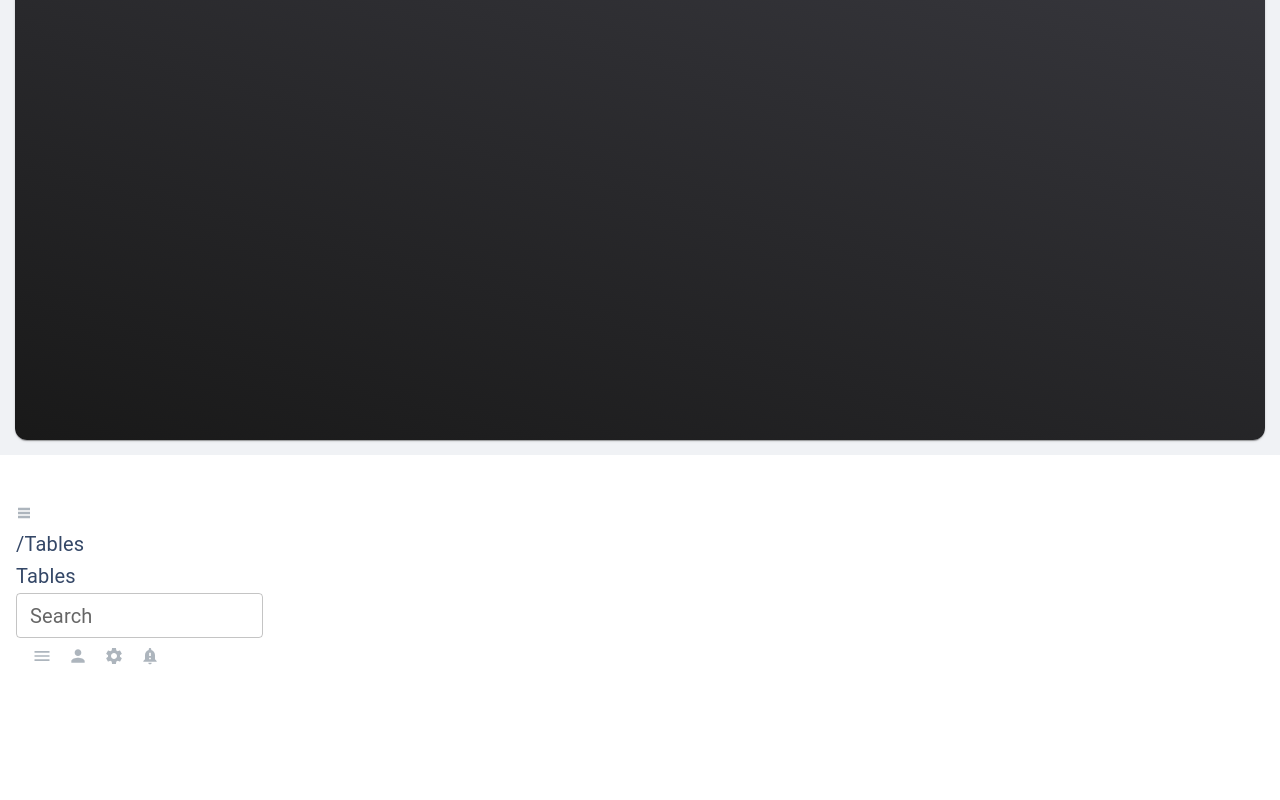
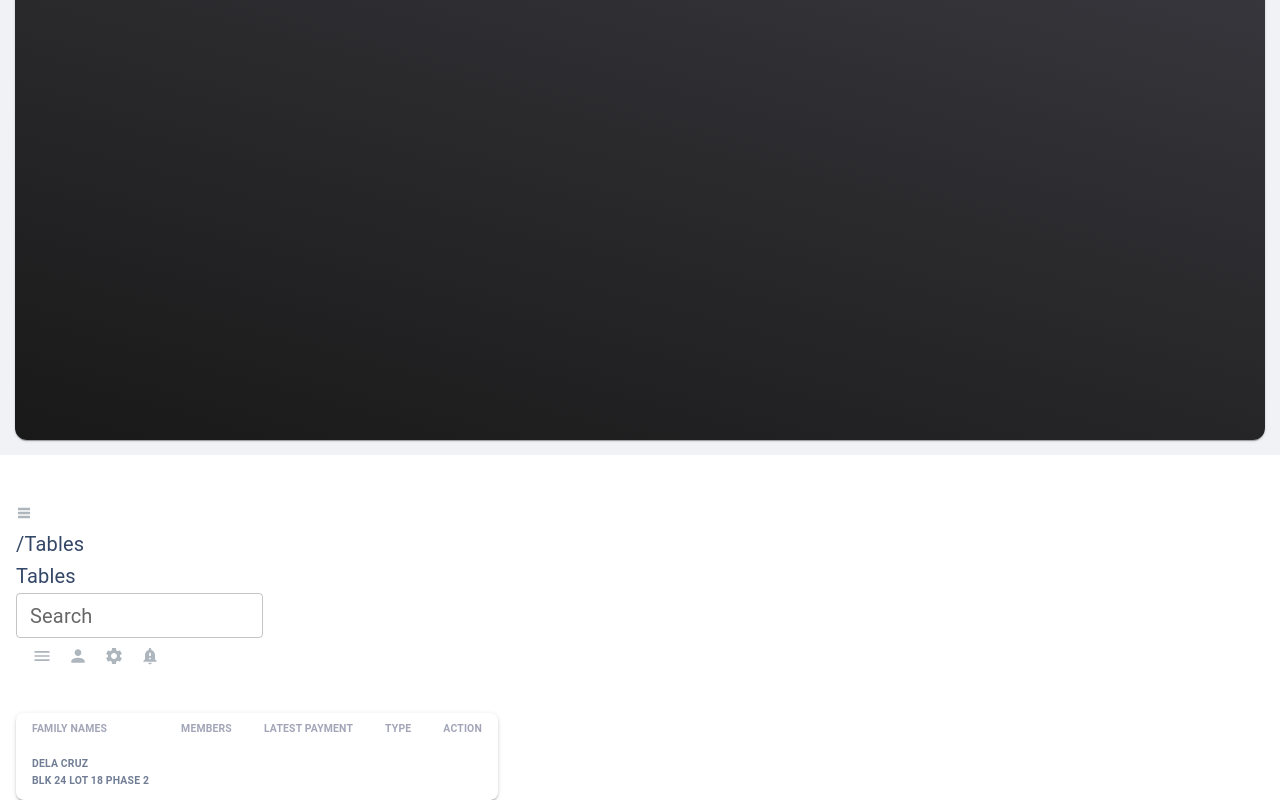
Before and after one commit to josepaulodelacruz/PA_Dashboard, a React (Vite) app: page /tables in a window 1280 px wide. Shown: the part 345-1145 px from the top of the page. Before the commit the page ends 1032 px from the top, so only its background shows below. Built offline with nearby package versions, Linux system fonts and the light colour scheme.

Commit message:
feat: ongoing tables body row

```diff
--- /dev/null
+++ b/src/Components/Table/TableCellWithAvatar.tsx
@@ -0,0 +1,26 @@
+import { useTheme } from '@mui/material/styles'
+
+interface TableCellWithAvatarProps {
+  avatar: string,
+  name: string,
+  subName: string
+}
+
+const TableCellWithAvatar = ({ avatar, name, subName} : TableCellWithAvatarProps ) => {
+  const theme = useTheme();
+  const { dark, primary } = theme.palette as { dark?: any, primary?: any }
+
+  return (
+    <div className="flex flex-row justify-start items-center">
+      <div className="rounded-full p-4 bg-blue-500">
+
+      </div>
+      <div className="flex flex-col pl-3">
+        <h6 style={{color: dark.main }}>{name}</h6>
+        <span className='text-[0.75rem] font-light' style={{color: dark.main}}>{subName}</span>
+      </div>
+    </div>
+  )
+}
+
+export default TableCellWithAvatar
--- a/src/Layouts/TemplateContainer/index.tsx
+++ b/src/Layouts/TemplateContainer/index.tsx
@@ -52,7 +52,7 @@ const TemplateContainer = () => {
 
 
   return (
-    <div className={`grid h-screen transition-all  duration-300 grid-cols[100%] ${_isSidebarOpen ? 'xl:grid-cols-[14%_86%]' : 'xl:grid-cols-[0_100%]'}`}>
+    <div className={`grid h-screen transition-all  duration-300 grid-cols[100%] ${_isSidebarOpen ? 'xl:grid-cols-[18%_82%]' : 'xl:grid-cols-[0_100%]'}`}>
 
       <Sidenav />
 
--- a/src/index.css
+++ b/src/index.css
@@ -25,3 +25,33 @@ body {
   background-color: rgb(240, 242, 245);
   height: 100vh;
 }
+
+.table-header-text {
+  margin: 0px;
+  font-size: 1rem;
+  line-height: 1.625;
+  font-family: Roboto, Helvetica, Arial, sans-serif;
+  font-weight: 700;
+  letter-spacing: 0.0075em;
+  opacity: 1;
+  text-transform: none;
+  vertical-align: unset;
+  text-decoration: none;
+  color: rgb(255, 255, 255);
+  display: flex;
+  justify-content: center;
+  align-items: center;
+}
+
+.column-header {
+  position: relative;
+  text-align: left;
+  opacity: 0.7;
+  background: transparent;
+  color: rgb(123, 128, 154);
+  box-shadow: none;
+  font-size: 0.65rem;
+  padding: 0.5rem 1rem 1em;
+  font-weight: 700;
+  text-transform: uppercase
+}
--- a/src/pages/Tables/index.tsx
+++ b/src/pages/Tables/index.tsx
@@ -2,18 +2,46 @@
 import Grid from '@mui/material/Grid'
 import Paper from '@mui/material/Paper'
 import DashboardLayout from "@/Layouts/DashboardLayout"
+import Table from '@mui/material/Table'
+import TableHead from '@mui/material/TableHead'
+import TableBody from '@mui/material/TableBody'
+import TableRow from '@mui/material/TableRow'
+import TableCellWithAvatar from '@/Components/Table/TableCellWithAvatar'
+import '@/index.css'
 
 const TablesPage = () => {
   return (
     <DashboardLayout>
 
-      <Grid container item md={12} xs={12}>
+      <Grid container item md={12} xs={12} sx={{px: 0.5}}>
         <div className='relative top-0 flex-1'>
-          <div className='bg-blue-500 h-[80px] w-[98%] mx-auto relative top-3 z-10 rounded-lg shadow-lg'>
+          <div className='bg-blue-500 pl-4 flex h-[60px] w-[98%] mx-auto relative top-3 z-10 rounded-lg shadow-lg'>
+            <h6 className='table-header-text'>Residents Table</h6>
+          </div>
 
-          </div>
-          <Paper className='h-[1000px] top-10 w-full absolute rounded-lg'>
+          <Paper className='top-7 bg-white  h-[500px] w-full absolute pt-16 overflow-y-auto' sx={{borderRadius: '0.5rem'}} elevation={2} >
+            <Table >
+              <TableHead>
+                <TableRow className='w-full border-b border-gray-300 '>
+                  <th className='column-header'>FAMILY NAMES</th>
+                  <th className='column-header'>MEMBERS</th>
+                  <th className='column-header'>LATEST PAYMENT</th>
+                  <th className='column-header'>TYPE</th>
+                  <th className='column-header'>ACTION</th>
+                </TableRow>
+              </TableHead>
+
+              <TableBody>
+                <TableRow className='w-full border-b border-gray-300 '>
+                  <td className='column-header whitespace-nowrap'>
+                    <TableCellWithAvatar avatar='' name='Dela Cruz' subName='BLK 24 LOT 18 PHASE 2' />
+                  </td>
+                </TableRow>
+              </TableBody>
+
+            </Table>
           </Paper>
+
         </div>
 
       </Grid>
```
